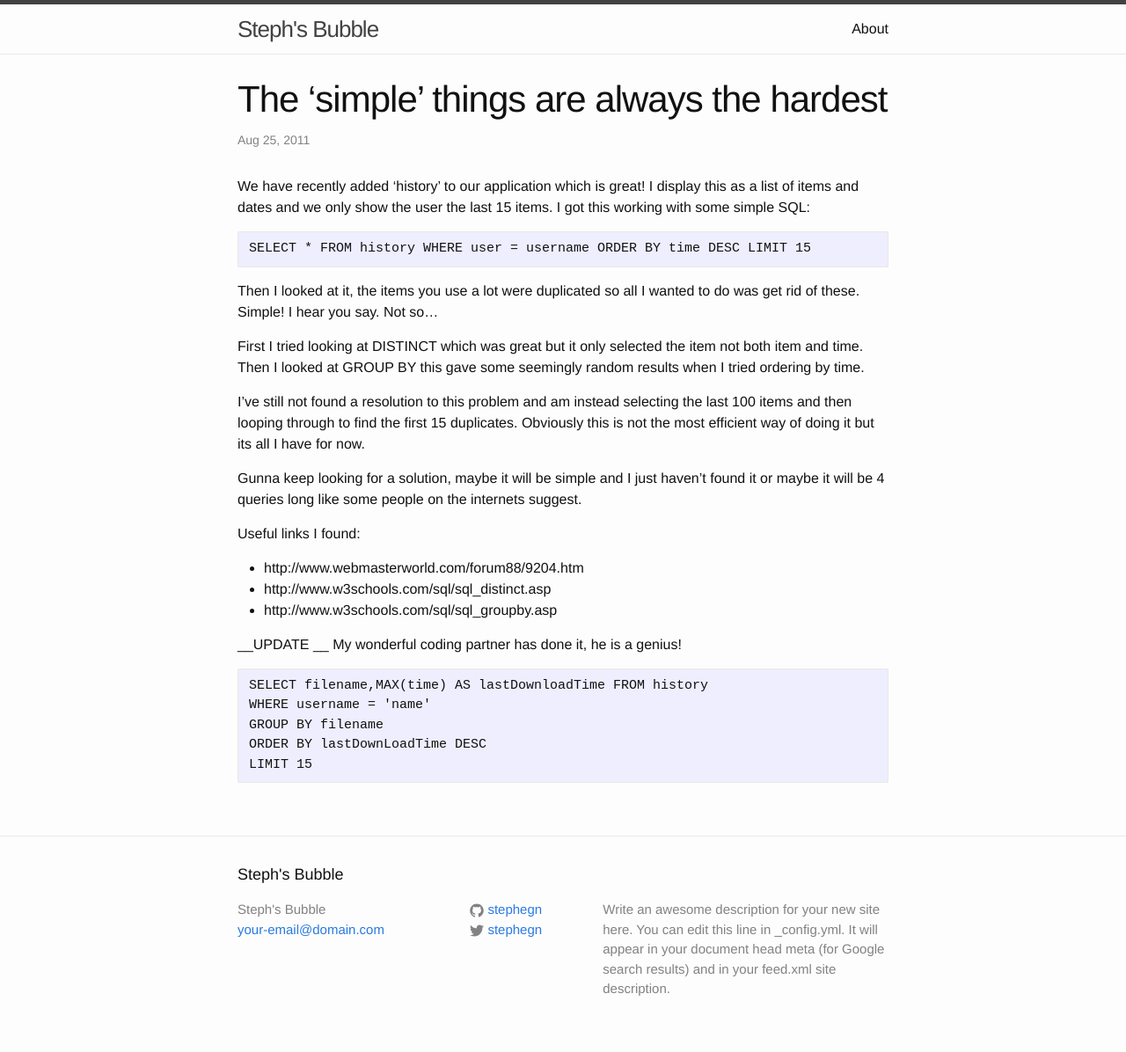
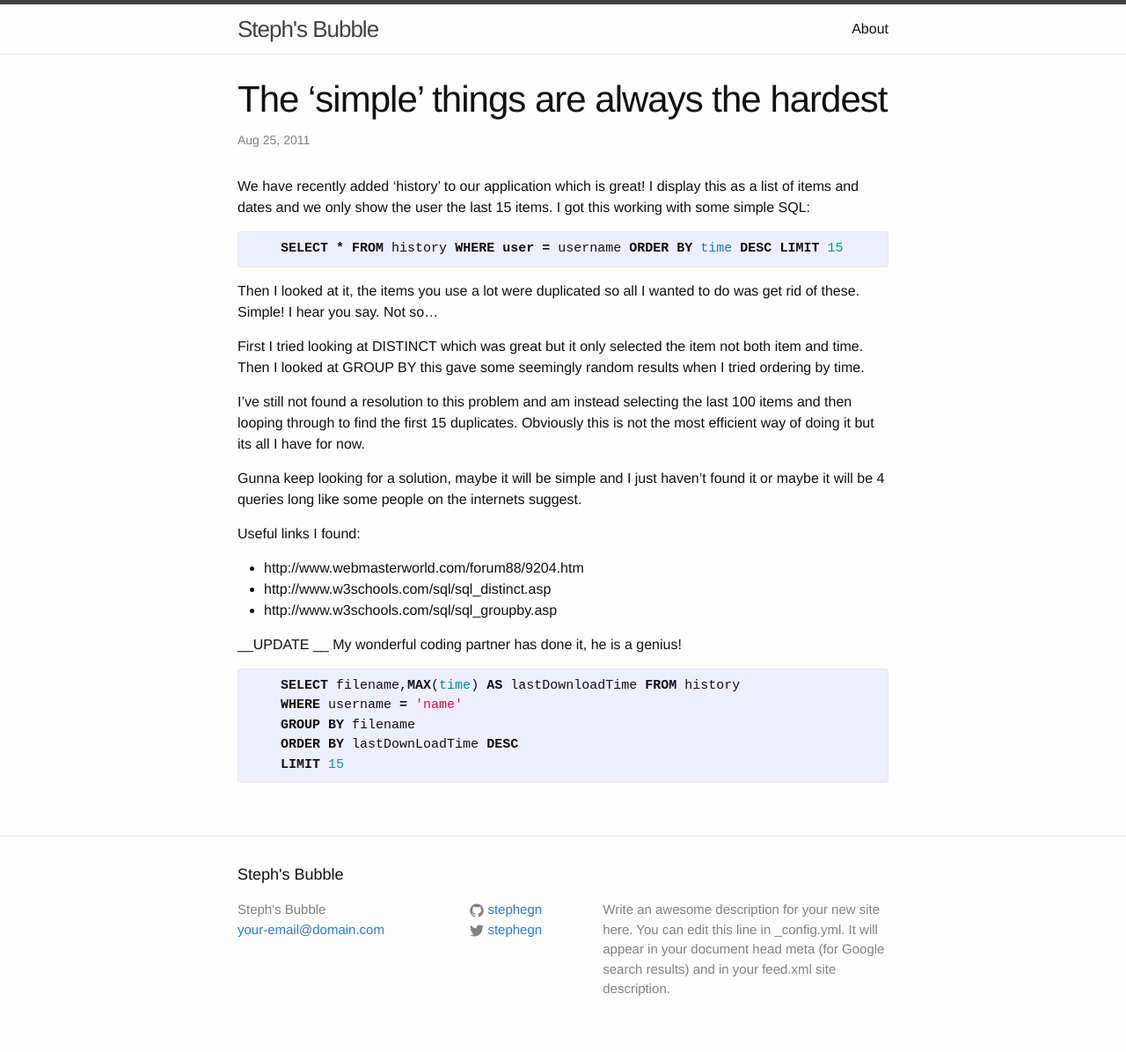
Before and after one commit to stephegn/stephegn.github.io, a Jekyll site: the page built from _posts/2011-08-25-the-simple-things-are-always-the-hardest.markdown, in a window 1280 px wide. Shown: the whole page at 88% size. Built offline with Jekyll 4.4.1, drawn with Linux system fonts in a browser that asks for light colours.

Commit message:
Fix failing post. Make permalinks use slug

```diff
--- a/_config.yml
+++ b/_config.yml
@@ -19,3 +19,4 @@ github_username:  stephegn
 
 # Build settings
 markdown: kramdown
+permalink: /:slug
--- a/_posts/2011-08-02-figuring-out-services-in-flex.markdown
+++ b/_posts/2011-08-02-figuring-out-services-in-flex.markdown
@@ -9,7 +9,7 @@ This had to be one of the things I struggled on most when picking up flex howeve
 
 I’m using a PHP back end and all you need is a http service:
 
-{% highlight %}
+{% highlight xml %}
     <s:HTTPService id=”dataService”
     method=”POST”
     url=”{phpFile}”
--- a/_posts/2011-08-25-the-simple-things-are-always-the-hardest.markdown
+++ b/_posts/2011-08-25-the-simple-things-are-always-the-hardest.markdown
@@ -8,7 +8,9 @@ categories: mysql
 We have recently added ‘history’ to our application which is great!
 I display this as a list of items and dates and we only show the user the last 15 items. I got this working with some simple SQL:
 
+{% highlight sql %}
     SELECT * FROM history WHERE user = username ORDER BY time DESC LIMIT 15
+{% endhighlight %}
 
 Then I looked at it, the items you use a lot were duplicated so all I wanted to do was get rid of these. Simple! I hear you say. Not so…
 
@@ -27,9 +29,10 @@ Useful links I found:
 __UPDATE
 __
 My wonderful coding partner has done it, he is a genius!
-
+{% highlight sql %}
     SELECT filename,MAX(time) AS lastDownloadTime FROM history
     WHERE username = 'name'
     GROUP BY filename
     ORDER BY lastDownLoadTime DESC
     LIMIT 15
+{% endhighlight %}
--- a/_posts/2012-02-28-2-custom-post-types-on-wordpress-why-where-how.markdown
+++ b/_posts/2012-02-28-2-custom-post-types-on-wordpress-why-where-how.markdown
@@ -54,7 +54,7 @@ Just add that code into your functions.php (or an included file) and when you lo
 
 Let’s look at exactly what’s going on here…
 
-##Labels
+## Labels
 Customise these to separate posts and custom posts in the menu
 
 * name -> This is the general name of your custom post type
@@ -66,7 +66,7 @@ Customise these to separate posts and custom posts in the menu
 * not_found -> Text shown when search returns nothing
 * not_found_in_trash -> Text shown when trash search returns nothing
 
-##Arguments
+## Arguments
 The basics we need to define a custom post type
 
 * labels -> This is just they array above
--- a/_posts/2012-03-05-3-custom-post-types-on-wordpress-why-where-how.markdown
+++ b/_posts/2012-03-05-3-custom-post-types-on-wordpress-why-where-how.markdown
@@ -5,7 +5,7 @@ date:   2012-03-05 22:20:00 +0000
 categories: wordpress series
 ---
 
-##Customising the custom posts editor
+## Customising the custom posts editor
 
 So now you have your custom post types from here the next step is to customise it so you can start adding other values. Lets take my example of microsites, I want to associate a contact email with the post type. First we need to add the text field into our edit post page.
 
--- a/_posts/2013-09-13-music-to-my-ears.markdown
+++ b/_posts/2013-09-13-music-to-my-ears.markdown
@@ -4,19 +4,19 @@ title:  "Music to my ears"
 date:   2013-09-13 12:37:00 +0000
 categories: php
 ---
-#Music to my ears
+# Music to my ears
 Having started at Magma Digital I have been given the opportunity to play with some awesome tools and frameworks for PHP which have really made me fall in love with the language again.
 I started programming in PHP around 3 years ago when I started working at Just computers part time while at university. My use of the language was very imperative but PHP has moved on so
 far from that and has turned into a really interesting and exciting language. In this series I want to discuss some of the tools I have discovered and any features of PHP I have found really useful.
 
-##Composer
+## Composer
 
 The first tool I want to introduce is called [Composer](http://getcomposer.org/) and is something I got really excited about when I discovered it. I think it is a must for any PHP
 project and the first thing I set up. Composer at it’s simplest will pull in the dependencies of a project. Any 3rd party libraries which you want to use can all be defined in the
 configuration file and then installed in one simple command. You can specify the version of these libraries in this file and update them using a similar command. This is a great way to
 get everything you need installed and ready to use.
 
-###Auto Loading
+### Auto Loading
 However, composer really comes into its own when you discover it’s auto load functionality. Every library is stored in the vendor folder and auto loaded using PHP namespaces so you
 have access to it wherever you need by adding this single line to your project. (I might write a post on namespaces soon, they are awesome!)
 
```
